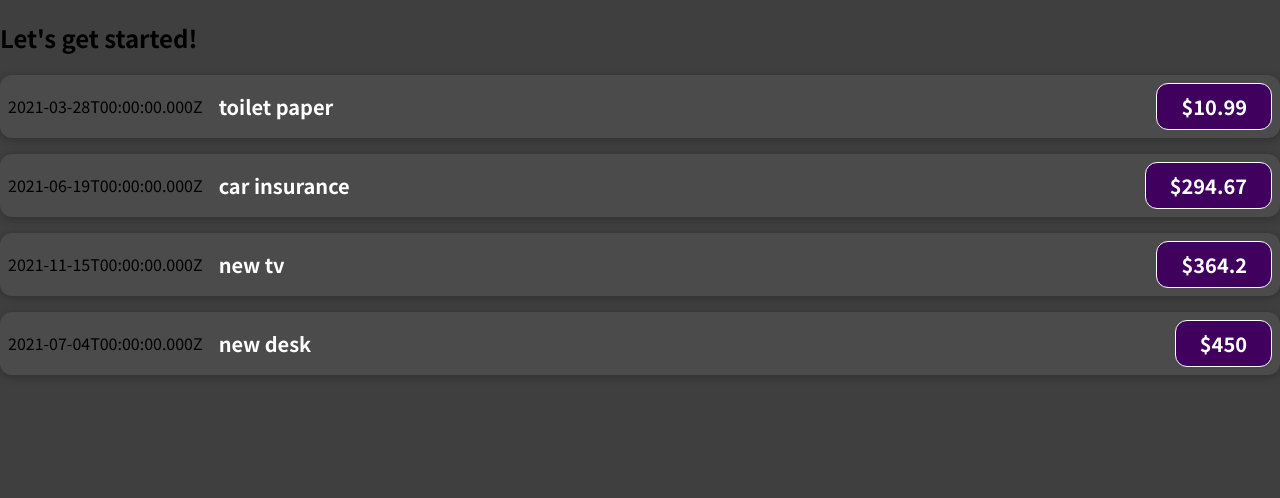
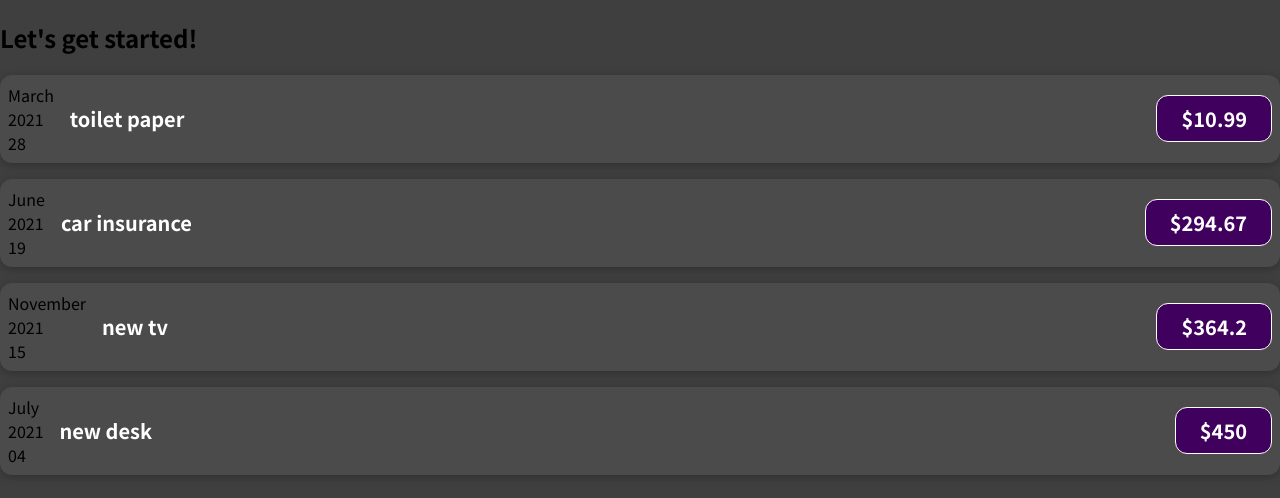
Before and after one commit to KatyEkat/Tracker_expenses, a JavaScript app: page / in a window 1280 px wide. Shown: the top 498 px of the page. Built offline with nearby package versions, Linux system fonts and the light colour scheme.

Commit message:
Date optimized

```diff
--- a/src/App.js
+++ b/src/App.js
@@ -14,25 +14,27 @@ function App() {
       amount: 294.67,
       date: new Date(2021, 5, 19),
     },
-    { id: "e3", title: "new tv", amount: 364.2, date: new Date(2021, 10, 15) },
-    { id: "e4", title: "new desk", amount: 450, date: new Date(2021, 6, 4) },
+    {
+      id: "e3",
+      title: "new tv",
+      amount: 364.2,
+      date: new Date(2021, 10, 15),
+    },
+    {
+      id: "e4",
+      title: "new desk",
+      amount: 450,
+      date: new Date(2021, 6, 4),
+    },
   ];
 
   return (
     <div>
       <h2>Let's get started!</h2>
-      <ExpenseItem
-        expense={expenses[0]}
-      />
-      <ExpenseItem
-        expense={expenses[1]}
-      />
-      <ExpenseItem
-        expense={expenses[2]}
-      />
-      <ExpenseItem
-        expense={expenses[3]}
-      />
+      <ExpenseItem expense={expenses[0]} />
+      <ExpenseItem expense={expenses[1]} />
+      <ExpenseItem expense={expenses[2]} />
+      <ExpenseItem expense={expenses[3]} />
     </div>
   );
 }
--- a/src/components/ExpenseItem.js
+++ b/src/components/ExpenseItem.js
@@ -1,10 +1,17 @@
 import "./ExpenseItem.css";
 
 function ExpenseItem(props) {
+  const month = props.expense.date.toLocaleString("en-US", { month: "long" });
+  const day = props.expense.date.toLocaleString("en-US", { day: "2-digit" });
+  const year = props.expense.date.getFullYear();
 
   return (
     <div className="expense-item">
-      <div>{props.expense.date.toISOString()}</div>
+      <div>
+        <div>{month}</div>
+        <div>{year}</div>
+        <div>{day}</div>
+      </div>
       <div className="expense-item__description">
         <h2>{props.expense.title}</h2>
         <div className="expense-item__price">${props.expense.amount}</div>
```
